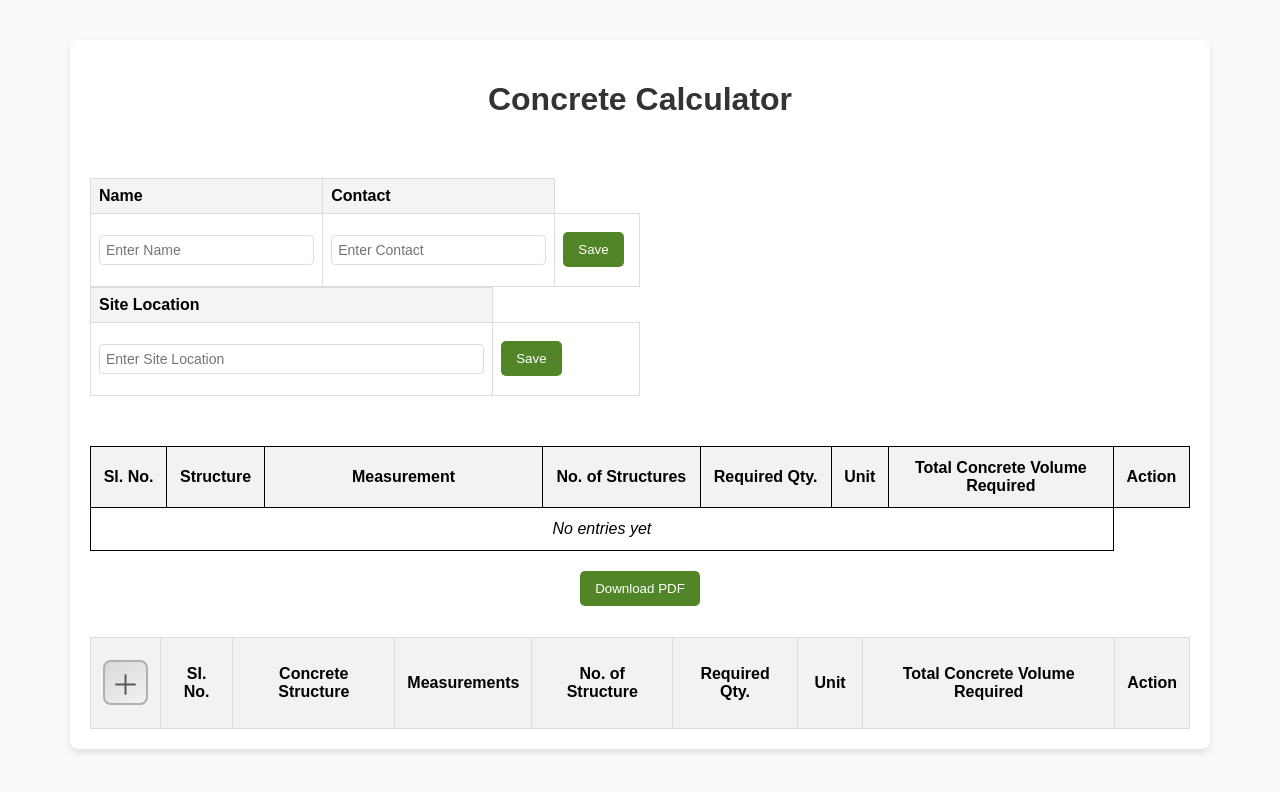
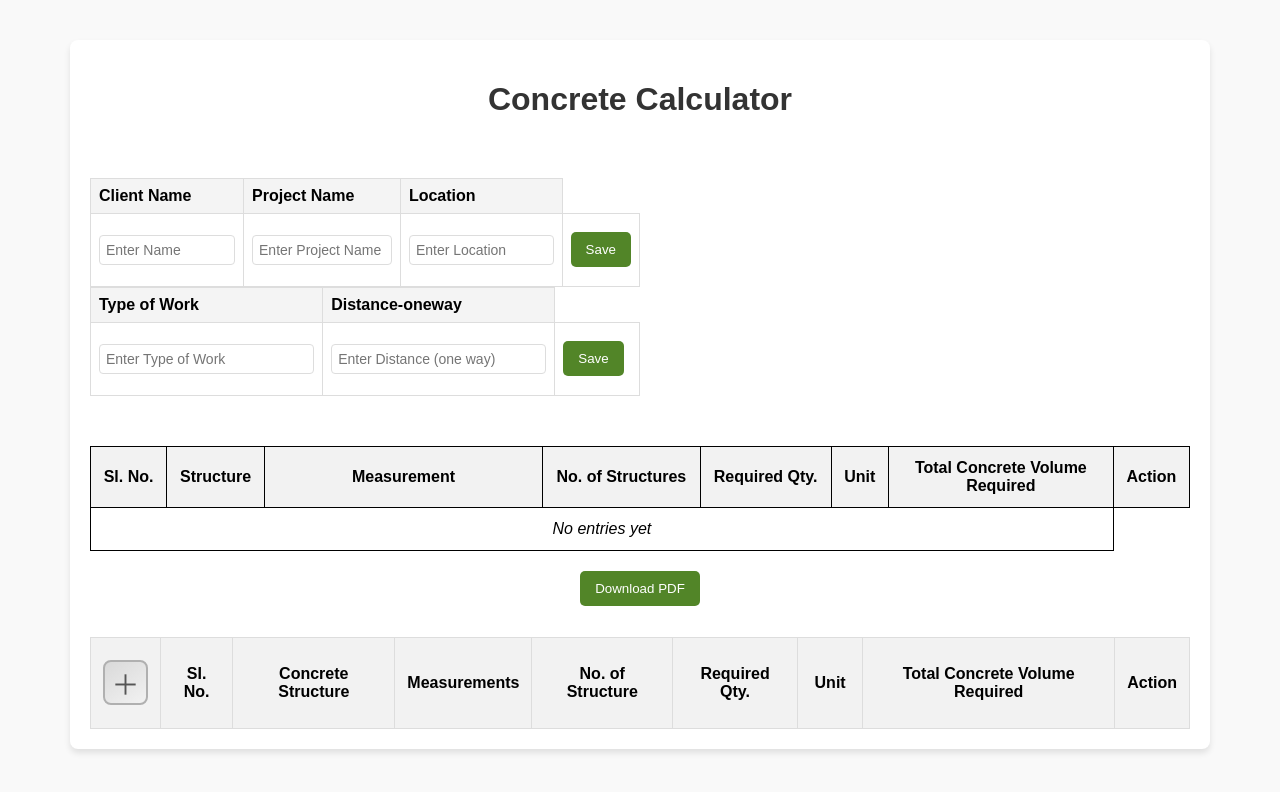
Before and after one commit to NovaWebDesignz/calcform, a React (Create React App) app: page / in a window 1280 px wide. Shown: the top 792 px of the page. Built offline with nearby package versions, Linux system fonts and the light colour scheme.

Commit message:
all upper info table values and names and new input s getting tables created and modified ex. siteLocation -> TypeofWork

```diff
--- a/src/App.js
+++ b/src/App.js
@@ -15,8 +15,10 @@ function App() {
 
   // State for customer and site info
   const [customerName, setCustomerName] = useState("");
-  const [customerContact, setCustomerContact] = useState("");
-  const [siteLocation, setSiteLocation] = useState("");
+  const [projectName, setProjectName] = useState("");
+  const [customerLocation, setCustomerLocation] = useState("");
+  const [typeofWork, setTypeofWork] = useState("");
+  const [siteDistance, setSiteDistance] = useState("");
 
   const handleAddRow = () => {
     setVisibleRows((prev) => prev + 1);
@@ -200,12 +202,12 @@ const calculateResult = (option, inputs) => {
 
   const handleCustomerSave = () => {
     // Save customer data (can be stored in local state or backend)
-    console.log("Customer Saved:", { name: customerName, contact: customerContact });
+    console.log("Customer Saved:", { name: customerName, project: projectName, contact: customerLocation });
   };
 
   const handleSiteSave = () => {
     // Save site location data (can be stored in local state or backend)
-    console.log("Site Saved:", siteLocation);
+    console.log("Site Saved:", { work: typeofWork, distance: siteDistance });
   };
 
   const handleCalculateResult = (index, measurementData = null) => {
@@ -237,31 +239,36 @@ const calculateResult = (option, inputs) => {
     const doc = new jsPDF();
 
     // Title
-    doc.setFontSize(18);
+    doc.setFontSize(23);
     doc.text("Concrete Calculator Report", 14, 20);
 
     // Customer Information
     doc.setFontSize(14);
-    doc.text("Customer Details:", 14, 30);
     doc.setFontSize(12);
 
     // Define alignment positions
     const labelX = 14;
-    const valueX = 50; // Adjust this value for better alignment
+    const valueX = 60; // Adjust this value for better alignment
 
-    doc.text("Name:", labelX, 40);
+    doc.text("Client Name:", labelX, 40);
     doc.text(`${customerName || "N/A"}`, valueX, 40);
 
-    doc.text("Contact:", labelX, 50);
-    doc.text(`${customerContact || "N/A"}`, valueX, 50);
+    doc.text("Project Name:", labelX, 50);
+    doc.text(`${projectName || "N/A"}`, valueX, 50);
 
-    doc.text("Site Location:", labelX, 60);
-    doc.text(`${siteLocation || "N/A"}`, valueX, 60);
+    doc.text("Location:", labelX, 60);
+    doc.text(`${customerLocation || "N/A"}`, valueX, 60);
+
+    doc.text("Type of Work:", labelX, 70);
+    doc.text(`${typeofWork || "N/A"}`, valueX, 70);
+
+    doc.text("Distance (one way):", labelX, 80);
+    doc.text(`${siteDistance || "N/A"}`, valueX, 80);
 
     // Saved Entries Table
     if (savedEntries.length > 0) {
         doc.autoTable({
-            startY: 70,
+            startY: 100,
             head: [["Sl. No.", "Structure", "Measurement", "No. of Structures", "Required Qty.", "Unit", "Total Concrete Required"]],
             body: savedEntries.map((entry, index) => [
                 index + 1,
@@ -301,8 +308,9 @@ const calculateResult = (option, inputs) => {
         <table className="customer-table">
           <thead>
             <tr>
-              <th>Name</th>
-              <th>Contact</th>
+              <th>Client Name</th>
+              <th>Project Name</th>
+              <th>Location</th>
             </tr>
           </thead>
           <tbody>
@@ -320,9 +328,18 @@ const calculateResult = (option, inputs) => {
                 <input
                   className="remarks-input customer-input"
                   type="text"
-                  placeholder="Enter Contact"
-                  value={customerContact}
-                  onChange={(e) => setCustomerContact(e.target.value)}
+                  placeholder="Enter Project Name"
+                  value={projectName}
+                  onChange={(e) => setProjectName(e.target.value)}
+                />
+              </td>
+              <td>
+                <input
+                  className="remarks-input customer-input"
+                  type="text"
+                  placeholder="Enter Location"
+                  value={customerLocation}
+                  onChange={(e) => setCustomerLocation(e.target.value)}
                 />
               </td>
               <td>
@@ -336,7 +353,8 @@ const calculateResult = (option, inputs) => {
         <table className="site-table">
           <thead>
             <tr>
-              <th>Site Location</th>
+              <th>Type of Work</th>
+              <th>Distance-oneway</th>
             </tr>
           </thead>
           <tbody>
@@ -345,9 +363,18 @@ const calculateResult = (option, inputs) => {
                 <input
                   className="remarks-input site-input"
                   type="text"
-                  placeholder="Enter Site Location"
-                  value={siteLocation}
-                  onChange={(e) => setSiteLocation(e.target.value)}
+                  placeholder="Enter Type of Work"
+                  value={typeofWork}
+                  onChange={(e) => setTypeofWork(e.target.value)}
+                />
+              </td>
+              <td>
+                <input
+                  className="remarks-input site-input"
+                  type="text"
+                  placeholder="Enter Distance (one way)"
+                  value={siteDistance}
+                  onChange={(e) => setSiteDistance(e.target.value)}
                 />
               </td>
               <td>
```
